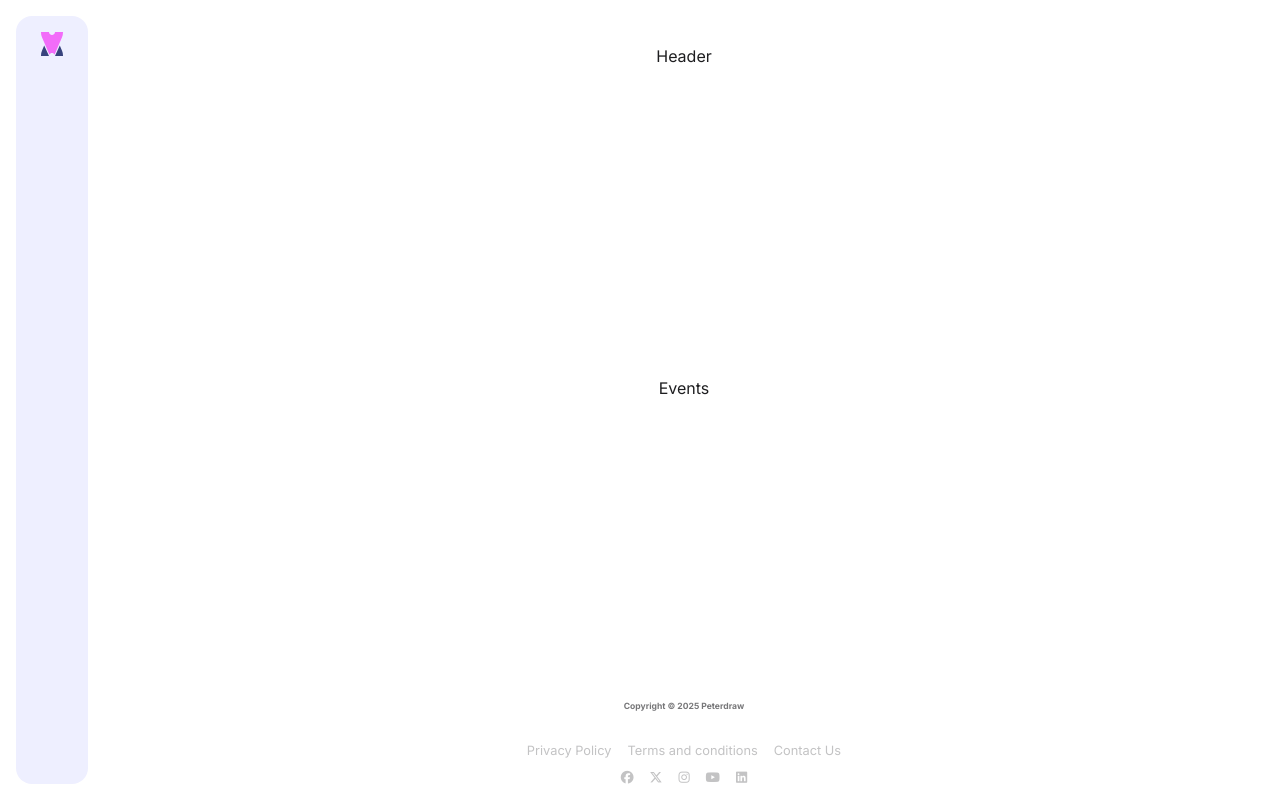
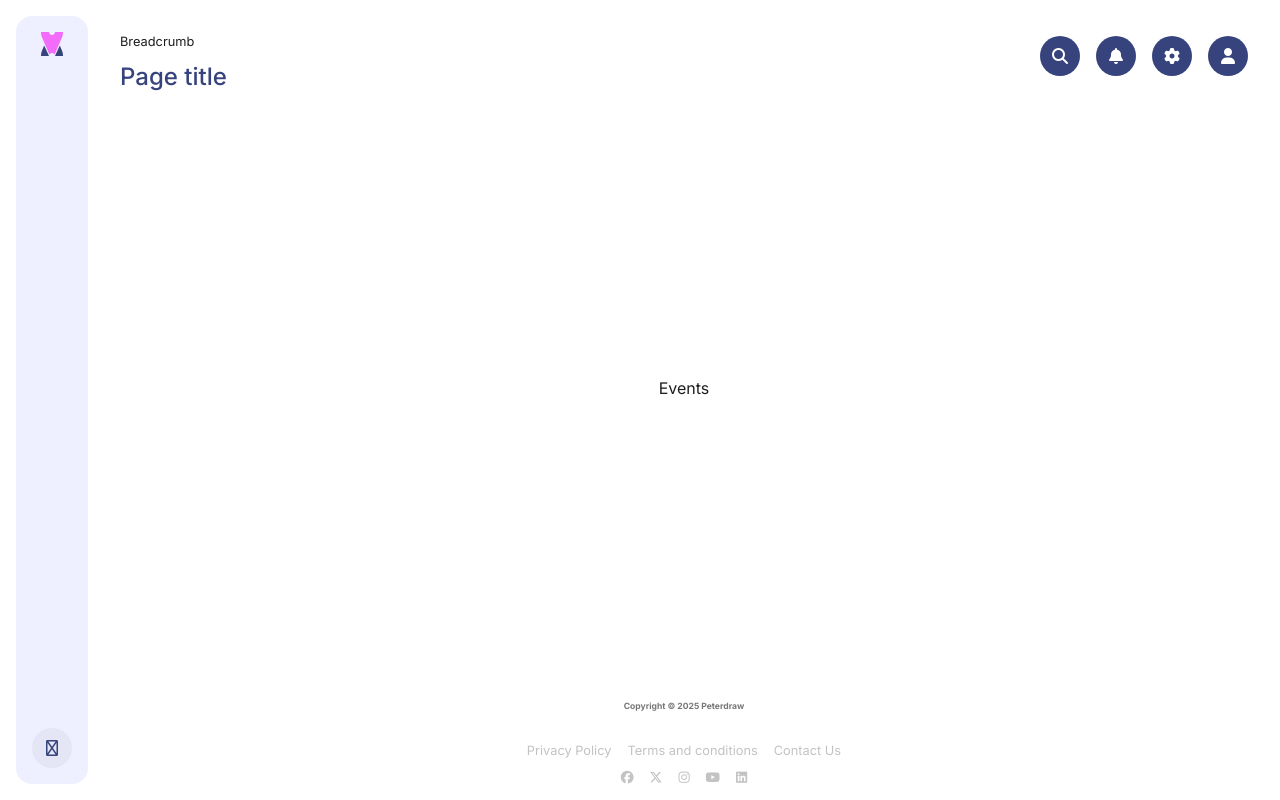
Before and after one commit to HarryHolmes-Ventixe/Frontend, a React (Vite) app: page / in a window 1280 px wide. Built offline with nearby package versions, Linux system fonts and the light colour scheme.

Commit message:
Styling of header and nav

```diff
--- a/src/assets/CSS/main.css
+++ b/src/assets/CSS/main.css
@@ -57,7 +57,12 @@ body {
   justify-content: center;
   align-items: center;
   height: 100%;
-  padding-right: 1rem;
+  padding-inline: 1rem;
+}
+@media (width >= 768px) {
+  .center-wrapper {
+    padding-left: 0;
+  }
 }
 
 .portal-wrapper {
@@ -67,7 +72,6 @@ body {
   grid-template-areas: "header" "main" "footer";
   gap: 0.7rem;
   min-height: 100vh;
-  padding-left: 1rem;
 }
 @media (width >= 768px) {
   .portal-wrapper {
@@ -75,6 +79,7 @@ body {
     grid-template-rows: auto 1fr auto;
     grid-template-areas: "nav header" "nav main" "nav footer";
     gap: 1rem;
+    padding-left: 1rem;
   }
 }
 @media (width >= 1400px) {
@@ -133,16 +138,131 @@ header {
 }
 header .header-container {
   display: flex;
-  flex-direction: column;
   align-items: center;
   justify-content: center;
   height: 100%;
   background-color: var(--cool-grey-10);
   border-radius: 1rem;
+  padding-inline: 1rem;
 }
 @media (width >= 768px) {
   header .header-container {
     background-color: transparent;
+  }
+}
+header .header-container .logo {
+  margin-right: auto;
+}
+@media (width >= 768px) {
+  header .header-container .logo {
+    display: none;
+  }
+}
+header .header-container .breadcrumb-container {
+  margin-right: auto;
+  display: flex;
+  flex-direction: column;
+}
+header .header-container .breadcrumb-container h2 {
+  font-size: 1rem;
+  font-weight: 500;
+  color: var(--secondary-110);
+  margin: 0;
+}
+header .header-container .breadcrumb-container p {
+  display: none;
+}
+@media (width >= 768px) {
+  header .header-container .breadcrumb-container h2 {
+    font-size: 1.5rem;
+    color: var(--secondary-100);
+  }
+  header .header-container .breadcrumb-container p {
+    display: flex;
+    font-size: 0.8rem;
+  }
+}
+header .header-container .more-container .fa-bars {
+  display: flex;
+}
+@media (width >= 768px) {
+  header .header-container .more-container .fa-bars {
+    display: none;
+  }
+}
+header .header-container .more-container .options {
+  display: none;
+  gap: 1rem;
+}
+header .header-container .more-container .options .option {
+  display: flex;
+  align-items: center;
+  justify-content: center;
+  width: 40px;
+  height: 40px;
+  border-radius: 50%;
+  background-color: var(--secondary-100);
+  color: var(--grey-10);
+  cursor: pointer;
+}
+@media (width >= 768px) {
+  header .header-container .more-container .options {
+    display: flex;
+  }
+  header .header-container .more-container .options .profile-info, header .header-container .more-container .options .search-bar {
+    display: none;
+  }
+}
+@media (width >= 1400px) {
+  header .header-container .more-container .options .search {
+    display: flex;
+    align-items: center;
+    justify-content: center;
+    border-radius: 0;
+    width: 18rem;
+    padding: 1rem;
+    background-color: transparent;
+    color: var(--grey-90);
+  }
+  header .header-container .more-container .options .search .search-bar {
+    display: flex;
+    margin-right: auto;
+    color: var(--grey-60);
+  }
+  header .header-container .more-container .options .profile {
+    display: flex;
+    align-items: center;
+    justify-content: start;
+    gap: 1rem;
+    width: 10rem;
+    color: var(--secondary-110);
+    border-radius: 0;
+    background-color: transparent;
+  }
+  header .header-container .more-container .options .profile i {
+    display: flex;
+    align-items: center;
+    justify-content: center;
+    background-color: var(--cool-grey-10);
+    width: 40px;
+    height: 40px;
+    border-radius: 50%;
+  }
+  header .header-container .more-container .options .profile .profile-info {
+    display: flex;
+    flex-direction: column;
+  }
+  header .header-container .more-container .options .profile .profile-info .name, header .header-container .more-container .options .profile .profile-info .status {
+    margin: 0;
+  }
+  header .header-container .more-container .options .profile .profile-info .name {
+    font-size: 0.9rem;
+    font-weight: 500;
+    color: var(--secondary-110);
+  }
+  header .header-container .more-container .options .profile .profile-info .status {
+    font-size: 0.8rem;
+    color: var(--grey-70);
   }
 }
 
@@ -178,3 +298,56 @@ nav .nav-container {
   padding: 1rem;
   border-radius: 1rem;
 }
+nav .nav-container .logo-container {
+  display: flex;
+  gap: 1rem;
+  align-items: center;
+  justify-content: center;
+}
+nav .nav-container .logo-container h2 {
+  display: none;
+  font-size: 1.5rem;
+  font-weight: 500;
+  color: var(--secondary-110);
+}
+@media (width >= 1400px) {
+  nav .nav-container .logo-container h2 {
+    display: flex;
+  }
+}
+nav .nav-container .signout-container {
+  margin-top: auto;
+  cursor: pointer;
+}
+nav .nav-container .signout-container .signout-tablet {
+  display: flex;
+  justify-content: center;
+  align-items: center;
+  color: var(--secondary-100);
+  background-color: var(--cool-grey-20);
+  padding: 0.5rem;
+  width: 40px;
+  height: 40px;
+  border-radius: 50%;
+}
+@media (width >= 1400px) {
+  nav .nav-container .signout-container .signout-tablet {
+    display: none;
+  }
+}
+nav .nav-container .signout-container .signout-desktop {
+  display: none;
+}
+@media (width >= 1400px) {
+  nav .nav-container .signout-container .signout-desktop {
+    display: flex;
+    justify-content: center;
+    align-items: center;
+    gap: 1rem;
+    padding: 0.5rem;
+    width: 10rem;
+    border-radius: 1rem;
+    color: var(--secondary-100);
+    background-color: var(--cool-grey-20);
+  }
+}
--- a/src/assets/CSS/scss/sections/_header.scss
+++ b/src/assets/CSS/scss/sections/_header.scss
@@ -10,15 +10,148 @@ header{
 
   .header-container{
     display: flex;
-    flex-direction: column;
     align-items: center;
     justify-content: center;
     height: 100%;
     background-color: var(--cool-grey-10);
     border-radius: 1rem;
+    padding-inline: 1rem;
 
     @media (width >= 768px) {
       background-color: transparent;
     }
+
+    .logo{
+      margin-right: auto;
+
+      @media (width >= 768px) {
+        display: none;
+      }
+    }
+
+    .breadcrumb-container{
+      margin-right: auto;
+      display: flex;
+      flex-direction: column;
+
+      h2{
+        font-size: 1rem;
+        font-weight: 500;
+        color: var(--secondary-110);
+        margin: 0;
+      }
+
+      p{
+        display:none;
+      }
+
+      @media (width >= 768px) {
+        h2{
+          font-size: 1.5rem;
+          color: var(--secondary-100);
+        }
+
+        p{
+          display: flex;
+          font-size: .8rem;
+        }
+      }
+    }
+
+   .more-container{
+      .fa-bars{
+        display: flex;
+
+        @media (width >= 768px){
+          display: none;
+        }
+      }
+
+      .options{
+        display: none;
+        gap: 1rem;
+
+        .option{
+          display: flex;
+          align-items: center;
+          justify-content: center;
+          width: 40px;
+          height: 40px;
+          border-radius: 50%;
+          background-color: var(--secondary-100);
+          color: var(--grey-10);
+          cursor: pointer;
+        }
+
+        @media (width >= 768px){
+          display: flex;
+
+          .profile-info, .search-bar{
+            display: none;
+          }
+        }
+
+        @media (width >= 1400px){
+          .search{
+            display: flex;
+            align-items: center;
+            justify-content: center;
+            border-radius: 0;
+            width: 18rem;
+            padding: 1rem;
+            background-color: transparent;
+            color: var(--grey-90);
+
+            .search-bar{
+              display: flex;
+              margin-right: auto;
+              color: var(--grey-60);
+            }
+          }
+
+          .profile{
+            display: flex;
+            align-items: center;
+            justify-content: start;
+            gap: 1rem;
+            width: 10rem;
+            color: var(--secondary-110);
+            border-radius: 0;
+            background-color: transparent;
+
+            i{
+              display: flex;
+              align-items: center;
+              justify-content: center;
+              background-color: var(--cool-grey-10);
+              width: 40px;
+              height: 40px;
+              border-radius: 50%;
+            }
+
+
+            .profile-info{
+              display: flex;
+              flex-direction: column;
+
+              .name, .status{
+                margin: 0;
+              }
+
+              .name{
+                font-size: .9rem;
+                font-weight: 500;
+                color: var(--secondary-110)
+              }
+
+              .status{
+                font-size: .8rem;
+                color: var(--grey-70);
+              }
+            }
+          }
+        }
+      }
+    }
   }
 }
--- a/src/assets/CSS/scss/sections/_nav.scss
+++ b/src/assets/CSS/scss/sections/_nav.scss
@@ -15,5 +15,65 @@ nav {
     height: 100%;
     padding: 1rem;
     border-radius: 1rem;
+
+    .logo-container{
+      display: flex;
+      gap: 1rem;
+      align-items: center;
+      justify-content: center;
+
+      h2{
+        display: none;
+        font-size: 1.5rem;
+        font-weight: 500;
+        color: var(--secondary-110);
+
+        @media (width >= 1400px){
+          display: flex;
+        }
+      }
+    }
+
+
+
+    .signout-container{
+      margin-top: auto;
+      cursor: pointer;
+
+      .signout-tablet{
+        display: flex;
+        justify-content: center;
+        align-items: center;
+        color: var(--secondary-100);
+        background-color: var(--cool-grey-20);
+        padding: .5rem;
+        width: 40px;
+        height: 40px;
+        border-radius: 50%;
+
+        @media (width >= 1400px){
+          display: none;
+        }
+      }
+
+      .signout-desktop{
+        display: none;
+
+        @media (width >= 1400px){
+          display: flex;
+          justify-content: center;
+          align-items: center;
+          gap: 1rem;
+          padding: .5rem;
+          width: 10rem;
+          border-radius: 1rem;
+          color: var(--secondary-100);
+          background-color: var(--cool-grey-20);
+
+        }
+      }
+
+
+    }
   }
 }
--- a/src/assets/components/Header.jsx
+++ b/src/assets/components/Header.jsx
@@ -4,7 +4,41 @@ const Header = () => {
   return (
     <header>
       <div class="header-container">
-        Header
+        <div class='logo'>
+          <img src='/images/logo.svg' alt="Logo" class="logo"/>
+        </div>
+        <div class="breadcrumb-container">
+          <div class="breadcrumb">
+            <p>Breadcrumb</p>
+          </div>
+          <h2>Page title</h2>
+        </div>
+
+        <div class="more-container">
+          <i class="fa-regular fa-bars"></i>
+
+          <div class="options">
+            <div class="search option">
+              <div class="search-bar">
+                <p>Search anything</p>
+              </div>
+              <i class="fa-solid fa-magnifying-glass"></i>
+            </div>
+            <div class="notifications option">
+              <i class="fa-solid fa-bell"></i>
+            </div>
+            <div class="settings option">
+              <i class="fa-solid fa-gear"></i>
+            </div>
+            <div class="profile option">
+              <i class="fa-solid fa-user"></i>
+              <div class="profile-info">
+                <p class="name">User Name</p>
+                <p class="status">User Status</p>
+              </div>
+            </div>
+          </div>
+        </div>
       </div>
     </header>
   )
--- a/src/assets/components/Nav.jsx
+++ b/src/assets/components/Nav.jsx
@@ -4,8 +4,22 @@ const Nav = () => {
   return (
     <nav>
       <div class="nav-container">
-        <img src='/images/logo.svg' alt="Logo" class="logo"/>
+        <div class="logo-container">
+          <img src='/images/logo.svg' alt="Logo" class="logo"/>
+          <h2>Ventixe</h2>
+        </div>
 
+
+         <div class="signout-container">
+          <div class="signout-tablet">
+            <i class="fa-regular fa-arrow-right-from-bracket"></i>
+          </div>
+
+          <div class="signout-desktop">
+            <i class="fa-regular fa-arrow-right-from-bracket"></i>
+            <p>Sign out</p>
+          </div>
+         </div>
       </div>
     </nav>
   )
```
Also changed, not shown: src/assets/CSS/scss/misc/_base.scss (+6 -2 lines).
